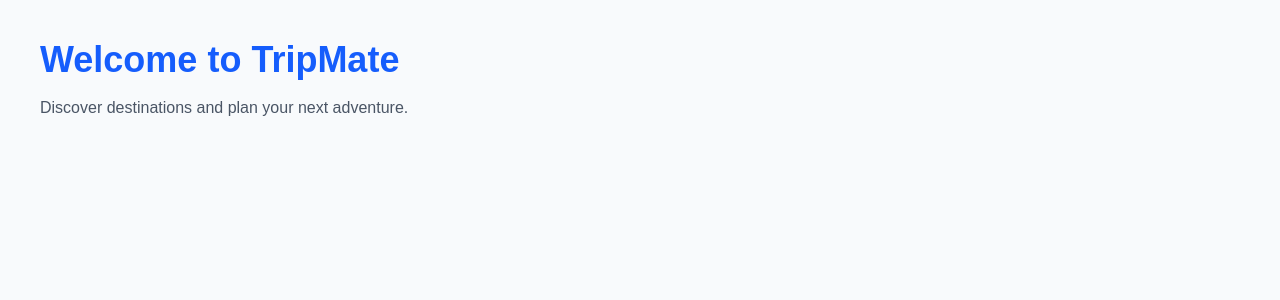
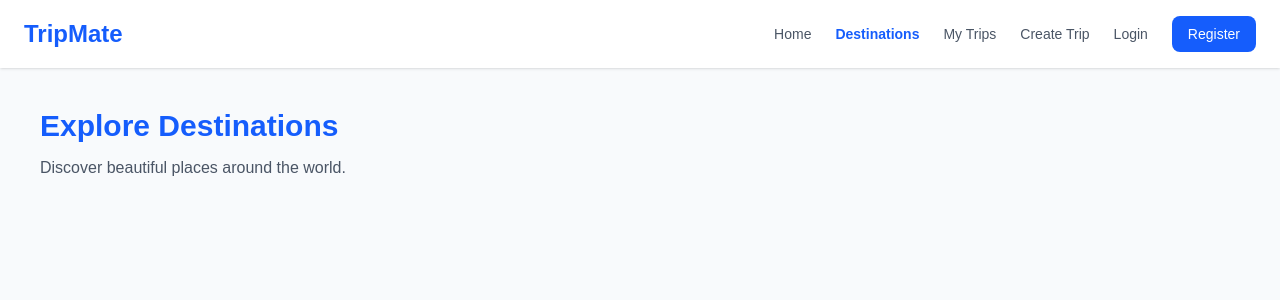
Before and after one commit to HMHansani/TripMate-Travel-Planner, a React (Vite) app in the folder client/: page /destinations in a window 1280 px wide. Shown: the top 300 px of the page. Built offline with nearby package versions, Linux system fonts and the light colour scheme.

Commit message:
feat: add React Router navigation

```diff
--- a/client/package.json
+++ b/client/package.json
@@ -13,6 +13,7 @@
     "@tailwindcss/vite": "^4.3.5",
     "react": "^19.3.1",
     "react-dom": "^19.3.1",
+    "react-router-dom": "^7.18.6",
     "tailwindcss": "^4.3.5"
   },
   "devDependencies": {
--- a/client/src/App.tsx
+++ b/client/src/App.tsx
@@ -1,8 +1,32 @@
+
+import { BrowserRouter, Routes, Route } from 'react-router-dom'
+
+import MainLayout from './layouts/MainLayout'
 
 import Home from './pages/Home'
+import Destinations from './pages/Destinations'
+import DestinationDetails from './pages/DestinationDetails'
+import MyTrips from './pages/MyTrips'
+import CreateTrip from './pages/CreateTrip'
+import Login from './pages/Login'
+import Register from './pages/Register'
 
 function App() {
-  return <Home />
+  return (
+    <BrowserRouter>
+      <Routes>
+        <Route element={<MainLayout />}>
+          <Route path="/" element={<Home />} />
+          <Route path="/destinations" element={<Destinations />} />
+          <Route path="/destinations/:id" element={<DestinationDetails />} />
+          <Route path="/my-trips" element={<MyTrips />} />
+          <Route path="/create-trip" element={<CreateTrip />} />
+          <Route path="/login" element={<Login />} />
+          <Route path="/register" element={<Register />} />
+        </Route>
+      </Routes>
+    </BrowserRouter>
+  )
 }
 
 export default App
--- a/client/src/layouts/MainLayout.tsx
+++ b/client/src/layouts/MainLayout.tsx
@@ -0,0 +1,56 @@
+
+import { Link, NavLink, Outlet } from 'react-router-dom'
+
+function MainLayout() {
+  const navLinkClass = ({ isActive }: { isActive: boolean }) =>
+    `transition-colors hover:text-blue-600 ${
+      isActive ? 'text-blue-600 font-semibold' : 'text-gray-600'
+    }`
+
+  return (
+    <div className="min-h-screen bg-slate-50">
+      <header className="bg-white shadow-sm">
+        <nav className="mx-auto flex max-w-7xl items-center justify-between px-6 py-4">
+          <Link to="/" className="text-2xl font-bold text-blue-600">
+            TripMate
+          </Link>
+
+          <div className="flex items-center gap-6 text-sm">
+            <NavLink to="/" end className={navLinkClass}>
+              Home
+            </NavLink>
+
+            <NavLink to="/destinations" className={navLinkClass}>
+              Destinations
+            </NavLink>
+
+            <NavLink to="/my-trips" className={navLinkClass}>
+              My Trips
+            </NavLink>
+
+            <NavLink to="/create-trip" className={navLinkClass}>
+              Create Trip
+            </NavLink>
+
+            <NavLink to="/login" className={navLinkClass}>
+              Login
+            </NavLink>
+
+            <Link
+              to="/register"
+              className="rounded-lg bg-blue-600 px-4 py-2 text-white hover:bg-blue-700"
+            >
+              Register
+            </Link>
+          </div>
+        </nav>
+      </header>
+
+      <main>
+        <Outlet />
+      </main>
+    </div>
+  )
+}
+
+export default MainLayout
--- a/client/src/pages/CreateTrip.tsx
+++ b/client/src/pages/CreateTrip.tsx
@@ -0,0 +1,13 @@
+
+function CreateTrip() {
+  return (
+    <div className="p-10">
+      <h1 className="text-3xl font-bold">Create a Trip</h1>
+      <p className="mt-3 text-gray-600">
+        Start planning your next adventure.
+      </p>
+    </div>
+  )
+}
+
+export default CreateTrip
--- a/client/src/pages/DestinationDetails.tsx
+++ b/client/src/pages/DestinationDetails.tsx
@@ -0,0 +1,15 @@
+
+import { useParams } from 'react-router-dom'
+
+function DestinationDetails() {
+  const { id } = useParams()
+
+  return (
+    <div className="p-10">
+      <h1 className="text-3xl font-bold">Destination Details</h1>
+      <p className="mt-3">Destination ID: {id}</p>
+    </div>
+  )
+}
+
+export default DestinationDetails
--- a/client/src/pages/Destinations.tsx
+++ b/client/src/pages/Destinations.tsx
@@ -0,0 +1,15 @@
+
+function Destinations() {
+  return (
+    <div className="p-10">
+      <h1 className="text-3xl font-bold text-blue-600">
+        Explore Destinations
+      </h1>
+      <p className="mt-3 text-gray-600">
+        Discover beautiful places around the world.
+      </p>
+    </div>
+  )
+}
+
+export default Destinations
--- a/client/src/pages/Login.tsx
+++ b/client/src/pages/Login.tsx
@@ -0,0 +1,13 @@
+
+function Login() {
+  return (
+    <div className="p-10">
+      <h1 className="text-3xl font-bold">Login</h1>
+      <p className="mt-3 text-gray-600">
+        Welcome back to TripMate.
+      </p>
+    </div>
+  )
+}
+
+export default Login
--- a/client/src/pages/MyTrips.tsx
+++ b/client/src/pages/MyTrips.tsx
@@ -0,0 +1,13 @@
+
+function MyTrips() {
+  return (
+    <div className="p-10">
+      <h1 className="text-3xl font-bold">My Trips</h1>
+      <p className="mt-3 text-gray-600">
+        Manage your travel plans here.
+      </p>
+    </div>
+  )
+}
+
+export default MyTrips
--- a/client/src/pages/Register.tsx
+++ b/client/src/pages/Register.tsx
@@ -0,0 +1,13 @@
+
+function Register() {
+  return (
+    <div className="p-10">
+      <h1 className="text-3xl font-bold">Create an Account</h1>
+      <p className="mt-3 text-gray-600">
+        Join TripMate and start planning your journeys.
+      </p>
+    </div>
+  )
+}
+
+export default Register
```
Also changed, not shown: 1 other file (tests, documents, lock files or other folders).
